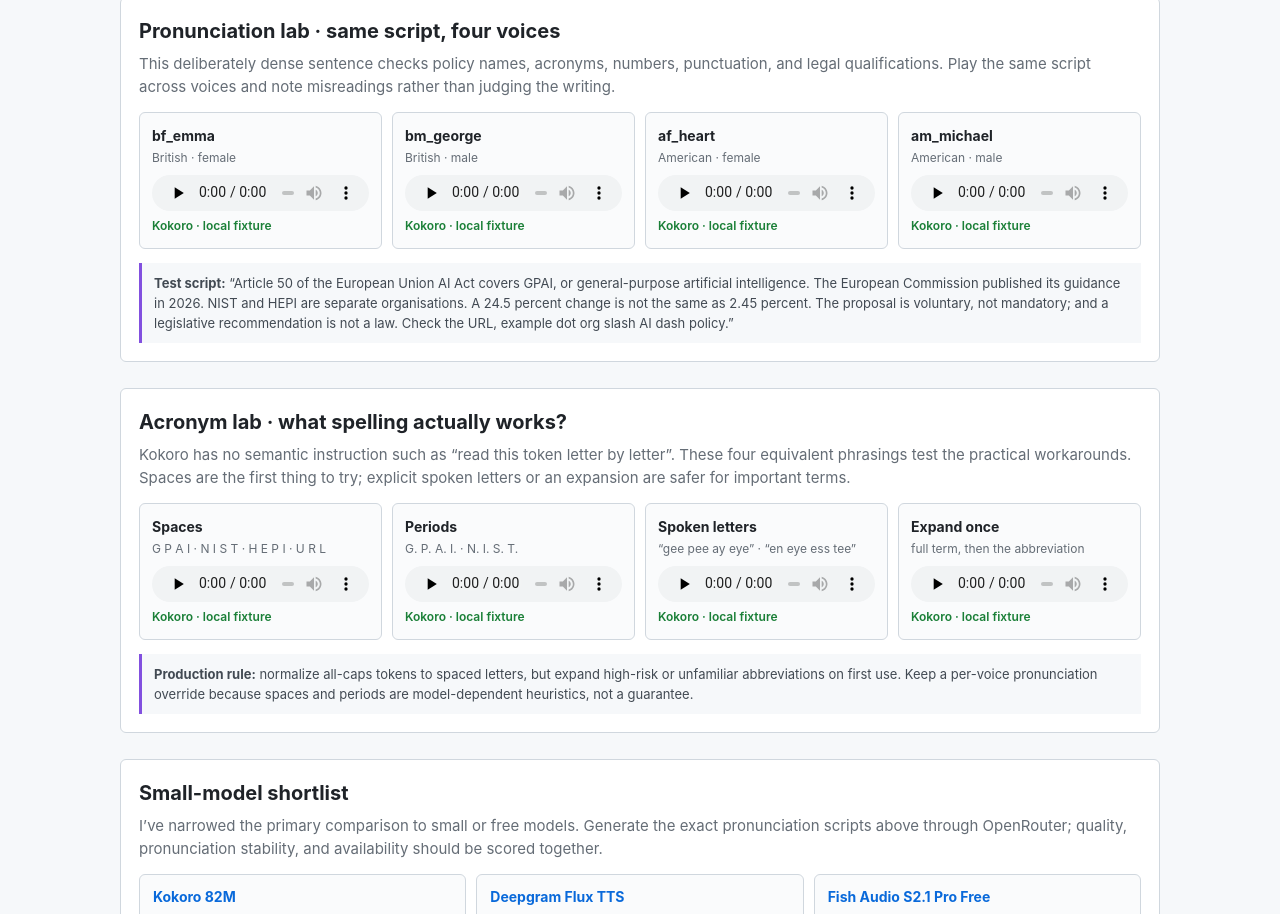
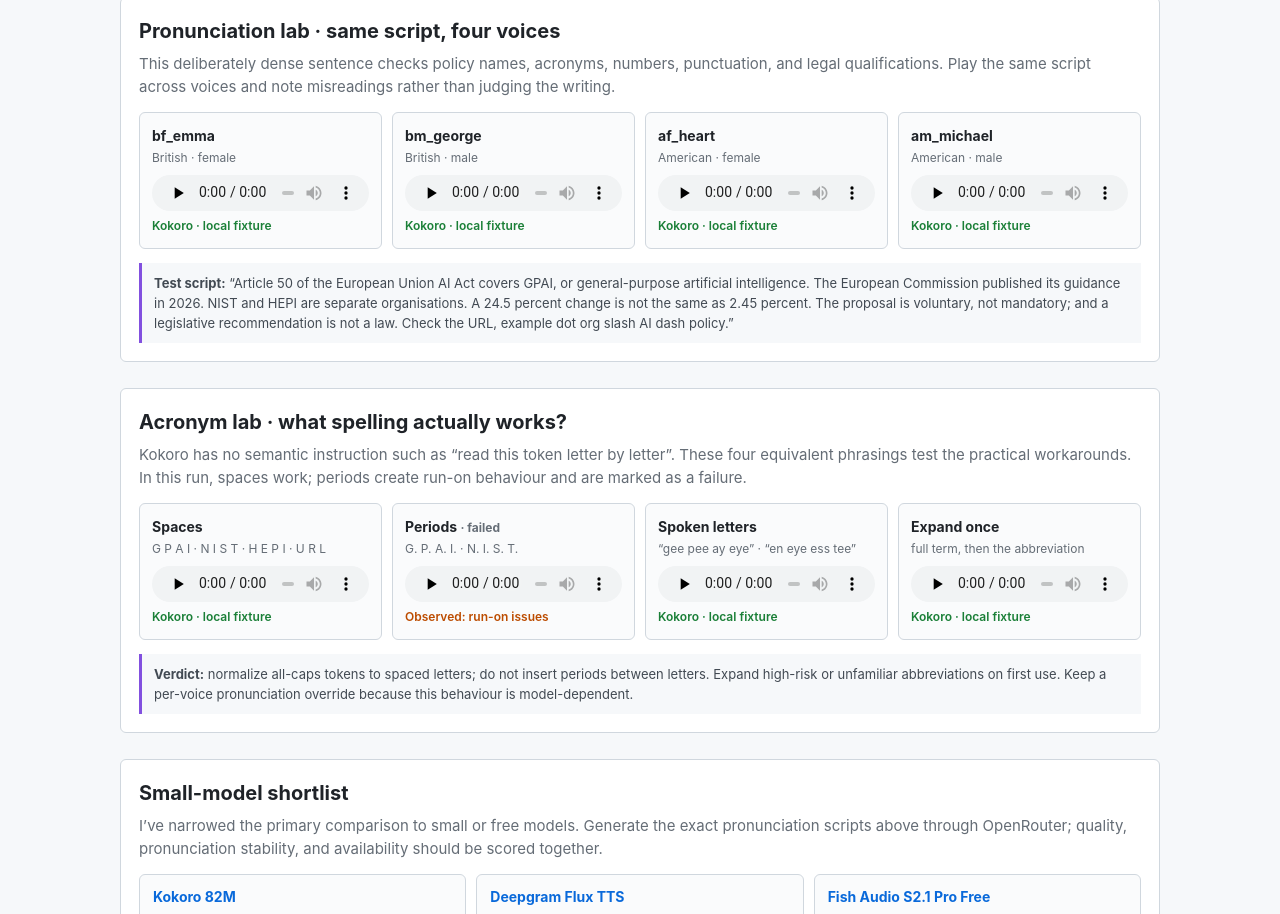
Before and after one commit to LukasWallrich/openclaw_projects, a plain HTML site: page projects/obsidian-voice-listening-test/index.html in a window 1280 px wide. Shown: the part 430-1344 px from the top of the page. Drawn offline with Linux system fonts and the light colour scheme.

Commit message:
Record spaced acronym pronunciation verdict

```diff
--- a/projects/obsidian-voice-listening-test/index.html
+++ b/projects/obsidian-voice-listening-test/index.html
@@ -44,14 +44,14 @@
 
   <section class="lab">
     <h2>Acronym lab · what spelling actually works?</h2>
-    <p class="lab-intro">Kokoro has no semantic instruction such as “read this token letter by letter”. These four equivalent phrasings test the practical workarounds. Spaces are the first thing to try; explicit spoken letters or an expansion are safer for important terms.</p>
+    <p class="lab-intro">Kokoro has no semantic instruction such as “read this token letter by letter”. These four equivalent phrasings test the practical workarounds. In this run, spaces work; periods create run-on behaviour and are marked as a failure.</p>
     <div class="pronunciation-grid">
       <section class="pronunciation-card"><h3>Spaces</h3><p class="voice-note">G P A I · N I S T · H E P I · U R L</p><audio controls preload="none" src="audio/acronyms-spaces-bf-emma.wav"></audio><div class="status" data-audio-status="acronyms-spaces-bf-emma.wav">Kokoro · local fixture</div></section>
-      <section class="pronunciation-card"><h3>Periods</h3><p class="voice-note">G. P. A. I. · N. I. S. T.</p><audio controls preload="none" src="audio/acronyms-dots-bf-emma.wav"></audio><div class="status" data-audio-status="acronyms-dots-bf-emma.wav">Kokoro · local fixture</div></section>
+      <section class="pronunciation-card"><h3>Periods <span class="small">· failed</span></h3><p class="voice-note">G. P. A. I. · N. I. S. T.</p><audio controls preload="none" src="audio/acronyms-dots-bf-emma.wav"></audio><div class="status pending" data-audio-status="acronyms-dots-bf-emma.wav">Observed: run-on issues</div></section>
       <section class="pronunciation-card"><h3>Spoken letters</h3><p class="voice-note">“gee pee ay eye” · “en eye ess tee”</p><audio controls preload="none" src="audio/acronyms-spoken-bf-emma.wav"></audio><div class="status" data-audio-status="acronyms-spoken-bf-emma.wav">Kokoro · local fixture</div></section>
       <section class="pronunciation-card"><h3>Expand once</h3><p class="voice-note">full term, then the abbreviation</p><audio controls preload="none" src="audio/acronyms-expanded-bf-emma.wav"></audio><div class="status" data-audio-status="acronyms-expanded-bf-emma.wav">Kokoro · local fixture</div></section>
     </div>
-    <p class="script"><strong>Production rule:</strong> normalize all-caps tokens to spaced letters, but expand high-risk or unfamiliar abbreviations on first use. Keep a per-voice pronunciation override because spaces and periods are model-dependent heuristics, not a guarantee.</p>
+    <p class="script"><strong>Verdict:</strong> normalize all-caps tokens to spaced letters; do not insert periods between letters. Expand high-risk or unfamiliar abbreviations on first use. Keep a per-voice pronunciation override because this behaviour is model-dependent.</p>
   </section>
 
   <section class="lab">
```
Also changed, not shown: projects/obsidian-voice-listening-test/README.md.
